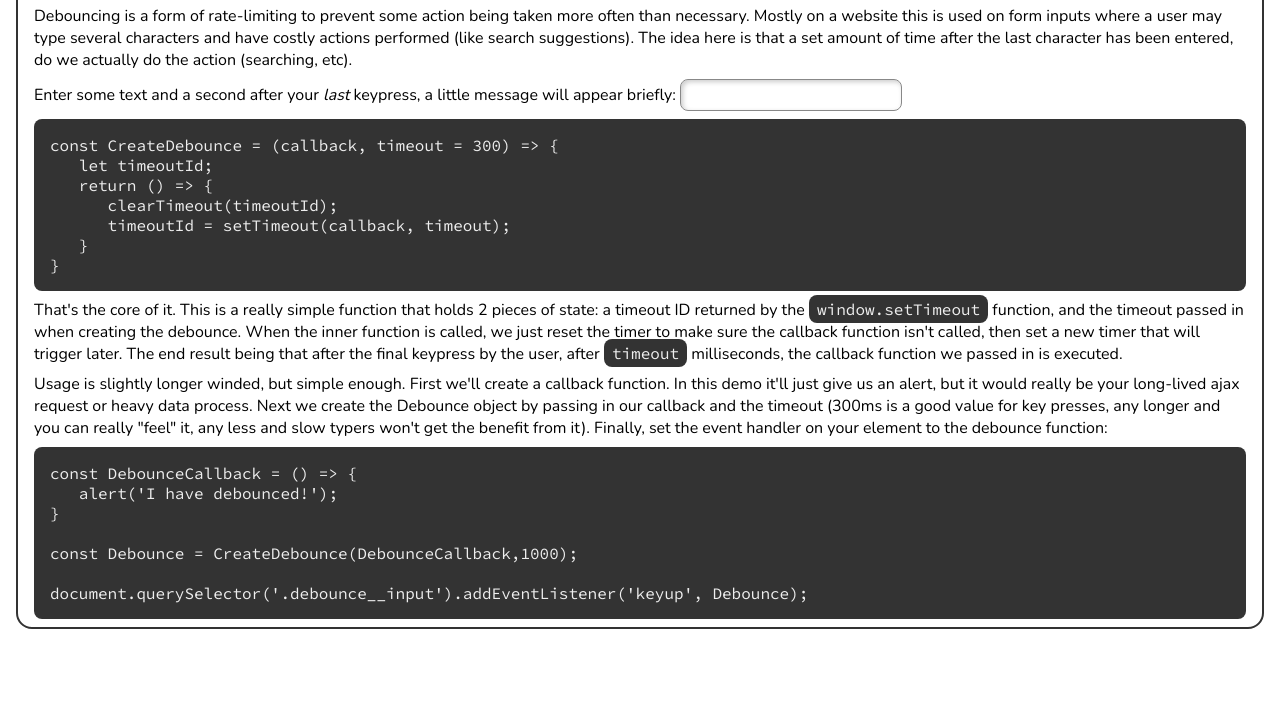
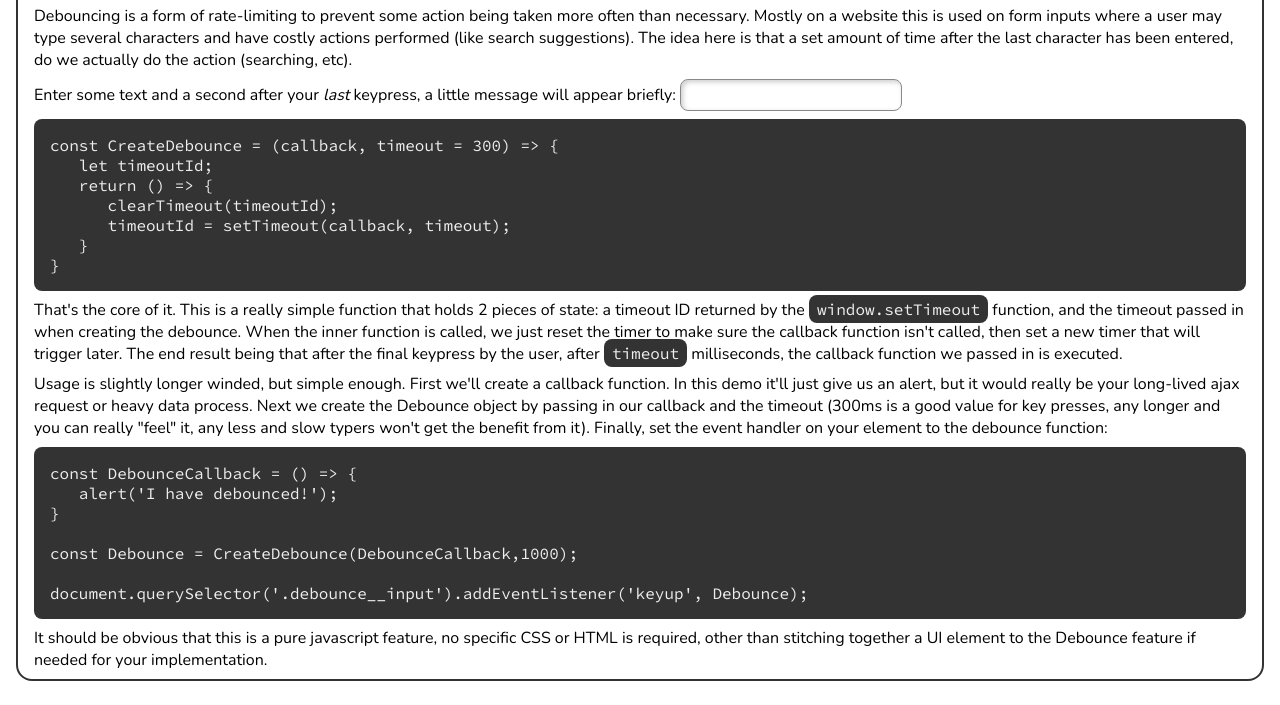
Before and after one commit to source-pot/js-debounce, a plain HTML site: page index.html in a window 1280 px wide. Shown: the part 152-857 px from the top of the page. Before the commit the page ends 805 px from the top, so only its background shows below. Drawn offline with nearby package versions, Linux system fonts and the light colour scheme.

Commit message:
Code tidy-up

```diff
--- a/index.html
+++ b/index.html
@@ -63,8 +63,14 @@
 const Debounce = CreateDebounce(DebounceCallback,1000);
 
 document.querySelector('.debounce__input').addEventListener('keyup', Debounce);</pre>
+
+                <p>
+                    It should be obvious that this is a pure javascript feature, no specific CSS or HTML
+                    is required, other than stitching together a UI element to the Debounce feature if
+                    needed for your implementation.
+                </p>
             </section>
         </article>
-      <script type="text/javascript" src="app.js"></script>
+        <script type="text/javascript" src="debounce.js"></script>
     </body>
 </html>
```
Also changed, not shown: debounce.js (renamed from app.js). Lines whose indentation alone changed are shown as unchanged.
